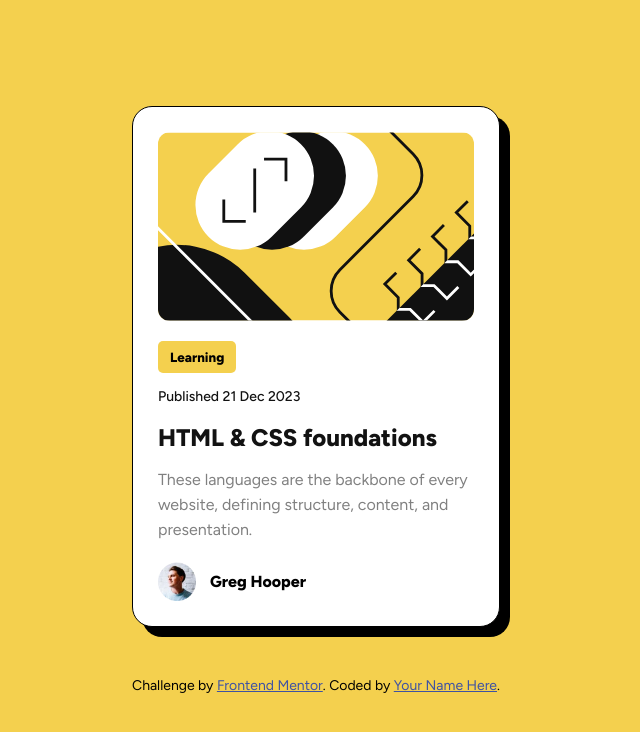
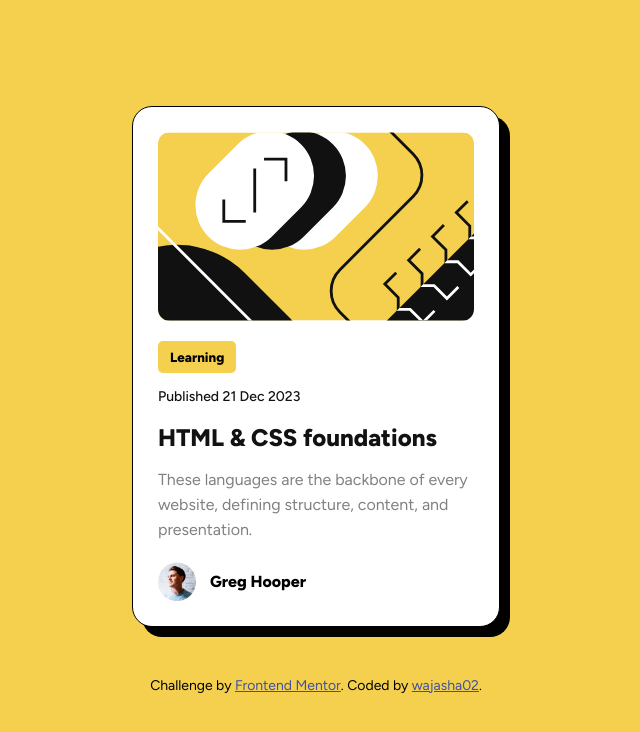
Before and after one commit to wajasha02/Preview-card, a plain HTML site: page index.html in a window 1280 px wide. Shown: the whole page, without its empty margins (324-964 px from the left). Drawn offline with Linux system fonts and the light colour scheme.

Commit message:
Blog preview card challenge completed

```diff
--- a/index.html
+++ b/index.html
@@ -42,7 +42,8 @@
       Challenge by
       <a href="https://www.frontendmentor.io?ref=challenge" target="_blank"
         >Frontend Mentor</a
-      >. Coded by <a href="#">Your Name Here</a>.
+      >. Coded by
+      <a href="https://github.com/wajasha02/Preview-card">wajasha02</a>.
     </div>
   </body>
 </html>
```
Also changed, not shown: 1 other file.
